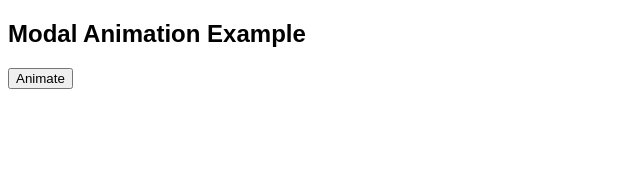
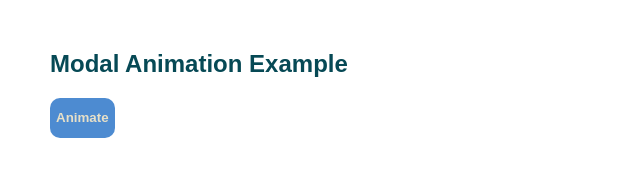
Before and after one commit to rajeevshankhwar/htmlAnimation, a plain HTML site: page index.html in a window 1280 px wide. Shown: the whole page, without its empty margins (0-640 px from the left). Drawn offline with nearby package versions, Linux system fonts and the light colour scheme.

Commit message:
changes in Style

```diff
--- a/index.html
+++ b/index.html
@@ -6,11 +6,12 @@
     <meta name="viewport" content="width=device-width, initial-scale=1.0">
     <meta http-equiv="X-UA-Compatible" content="ie=edge">
     <link rel="stylesheet" href="https://cdnjs.cloudflare.com/ajax/libs/animate.css/3.7.0/animate.min.css">
-
+    <!-- <link rel="stylesheet" href="https://stackpath.bootstrapcdn.com/bootstrap/4.3.1/css/bootstrap.min.css"> -->
     <title>Canvas Resize</title>
     <style type="text/css">
         /* <style> */
         body {
+            margin: 50px;
             font-family: Arial, Helvetica, sans-serif;
         }
 
@@ -71,6 +72,12 @@
 
         }
 
+        h2 {
+            color: #064955;
+
+        }
+
+
         h4 {
             float: left;
             font-weight: bold;
@@ -92,6 +99,17 @@
         .nowrap {
             white-space: nowrap;
         }
+
+        .button {
+            background-color: #4d8bd1;
+            border-radius: 10px;
+            border: 0;
+            height: 40px;
+            width: auto;
+            font-weight: bolder;
+            color: #e7e0c8;
+
+        }
     </style>
 </head>
 
@@ -100,7 +118,7 @@
     <h2>Modal Animation Example</h2>
 
     <!-- Trigger/Open The Modal -->
-    <button id="myBtn">Animate</button>
+    <button class="button" id="myBtn">Animate</button>
 
     <!-- The Modal -->
     <div id="myModal" class="modal ">
```
